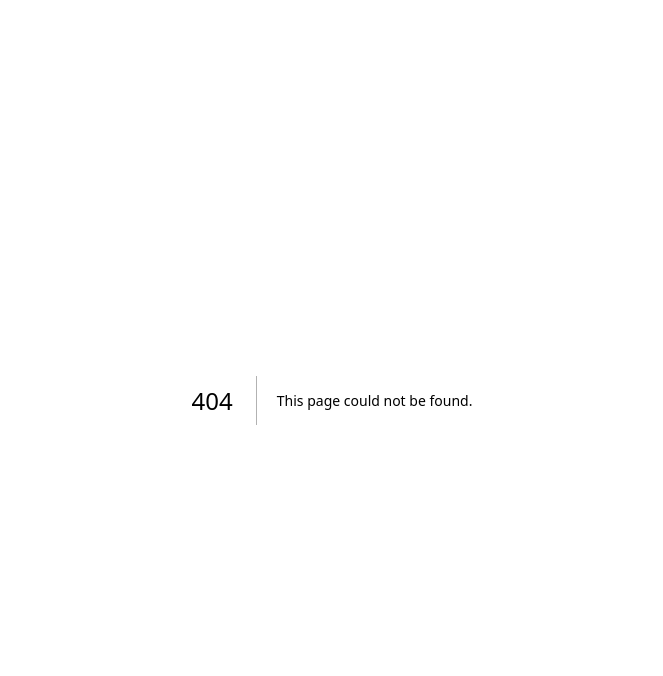
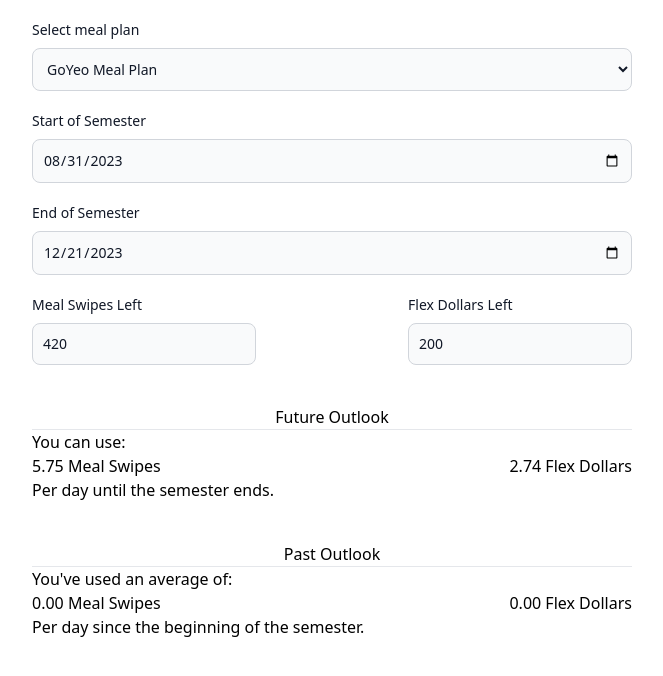
Before and after one commit to Ak1ve/austinrockwellnet, a Next.js app: page /meal in a window 1280 px wide. Before the commit this address had no page. Shown: the top 676 px of the page, without its empty margins (308-971 px from the left). Built offline with nearby package versions, Linux system fonts and the light colour scheme.

Commit message:
Added /meal

```diff
--- /dev/null
+++ b/app/meal/layout.tsx
@@ -0,0 +1,19 @@
+export const metadata = {
+    title: 'Meal Planning',
+    description: 'Austin Rockwell',
+}
+
+export default function RootLayout({
+    children,
+}: {
+    children: React.ReactNode
+}) {
+    return (
+        <html lang="en">
+
+            <body>
+                {children}
+            </body>
+        </html>
+    )
+}
--- /dev/null
+++ b/app/meal/page.tsx
@@ -0,0 +1,130 @@
+"use client";
+import { useEffect, useState } from "react";
+
+
+function datediff(first: Date | null, second: Date | null) {
+    if (first === null || second === null) {
+        return 1;
+    }
+    return Math.round(((second as any) - (first as any)) / (1000 * 60 * 60 * 24));
+}
+
+type MealPlan = {
+    name: string,
+    mealSwipes: number,
+    flexDollars: number,
+    maxDailySwipes: number
+}
+
+const mealPlans: MealPlan[] = [
+    {
+        name: "GoYeo Meal Plan",
+        mealSwipes: 420,
+        flexDollars: 200,
+        maxDailySwipes: 7
+    },
+    {
+        name: "Gold Meal Plan",
+        mealSwipes: 315,
+        flexDollars: 600,
+        maxDailySwipes: 5
+    },
+    {
+        name: "Cardinal Meal Plan",
+        mealSwipes: 100,
+        flexDollars: 100,
+        maxDailySwipes: 3
+    }
+]
+
+const semesters = [
+    {startDate: "2023-08-31", endDate: "2023-12-21"},
+    {startDate: "2024-02-05", endDate: "2024-05-19"},
+    {startDate: "2024-08-29", endDate: "2024-12-20"},
+    {startDate: "2025-02-03", endDate: "2025-05-18"}
+]
+
+const labelClass = "block mb-2 text-sm font-medium text-gray-900";
+const inputClass = "bg-gray-50 border border-gray-300 text-gray-900 text-sm rounded-lg focus:ring-blue-500 focus:border-blue-500 block w-full p-2.5";
+
+export default function component() {
+    const [plan, setPlan] = useState(0);
+    const [swipesLeft, setSwipesLeft] = useState(mealPlans[plan].mealSwipes);
+    const [flexLeft, setFlexLeft] = useState(mealPlans[plan].flexDollars)
+    const [startDate, setStartDate] = useState("2023-08-31");
+    const [endDate, setEndDate] = useState("2023-12-21");
+    const [now, setNow] = useState(null as null | Date);
+    const daysUntil = datediff(now, new Date(endDate));
+    const daysSince = datediff(new Date(startDate), now);
+    const currentPlan = mealPlans[plan];
+
+    const onSelect = (x: any) => {
+        const val = parseInt(x.target.value);
+        setPlan(val);
+        if (mealPlans.map(x => x.mealSwipes).includes(swipesLeft)) {
+            setSwipesLeft(mealPlans[val].mealSwipes); // if it is a default, just fill in
+        }
+        if (mealPlans.map(x => x.flexDollars).includes(flexLeft)) {
+            setFlexLeft(mealPlans[val].flexDollars);
+        }
+    }
+
+    useEffect(() => {
+        const now = new Date();
+        setNow(now);
+        setInterval(() => setNow(new Date()), 1000 * 60 * 60);  // every hour
+        semesters.forEach(({startDate, endDate}) => {
+            const start = new Date(startDate);
+            const end = new Date(endDate);
+            if (now >= start && now <= end) {
+                // different semester
+                setStartDate(startDate);
+                setEndDate(endDate);
+            }
+        })
+    }, [])
+    if (now === null) {
+        return <></>;
+    }
+    return (
+        <div className="mx-auto p-5 md:w-[50%]">
+            <label className={labelClass}>Select meal plan</label>
+            <select onChange={onSelect} value={plan} className={inputClass}>
+                {mealPlans.map((x, idx) => (
+                    <option key={idx} value={idx}>{x.name}</option>
+                ))}
+            </select>
+            <label className={labelClass + " mt-5"}>Start of Semester</label>
+            <input className={inputClass} type="date" value={startDate} onChange={x => setStartDate(x.target.value)}/>
+            <label className={labelClass + " mt-5"}>End of Semester</label>
+            <input className={inputClass} type="date" value={endDate} onChange={x => setEndDate(x.target.value)}/>
+            <div className="md:flex mt-5 justify-between">
+                <div>
+                    <label className={labelClass}>Meal Swipes Left</label>
+                    <input className={inputClass} type="number" value={swipesLeft} onChange={x => setSwipesLeft(parseInt(x.target.value))} />
+                </div>
+                <div>
+                    <label className={labelClass + " md:mt-0 mt-5"}>Flex Dollars Left</label>
+                    <input className={inputClass} type="number" value={flexLeft} onChange={x =>setFlexLeft(parseInt(x.target.value))} />
+                </div>
+            </div>
+            <div className="mx-auto mt-10 text-center">Future Outlook</div>
+            <hr />
+            You can use:
+            <div className="flex justify-between">
+                <div>{Math.min(swipesLeft / daysUntil, currentPlan.maxDailySwipes).toPrecision(3)} Meal Swipes</div>
+                <div>{(flexLeft / daysUntil).toPrecision(3)} Flex Dollars</div>
+            </div>
+            Per day until the semester ends.
+
+            <div className="mt-10 mx-auto text-center">Past Outlook</div>
+            <hr />
+            You've used an average of:
+            <div className="flex justify-between">
+                <div>{((currentPlan.mealSwipes - swipesLeft) / daysSince).toPrecision(3)} Meal Swipes</div>
+                <div>{((currentPlan.flexDollars - flexLeft) / daysSince).toPrecision(3)} Flex Dollars</div>
+            </div>
+            Per day since the beginning of the semester.
+        </div >
+    );
+}
```
